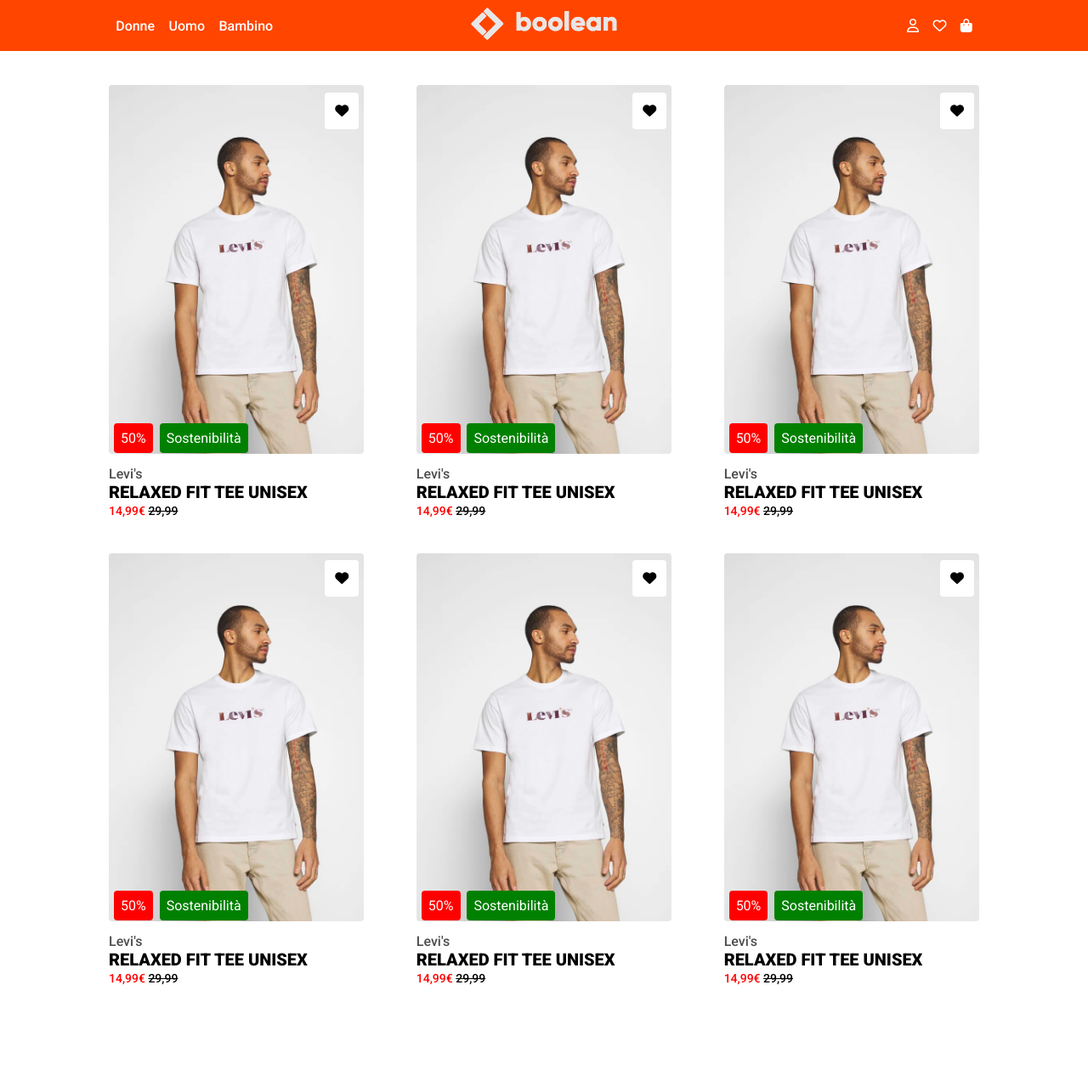
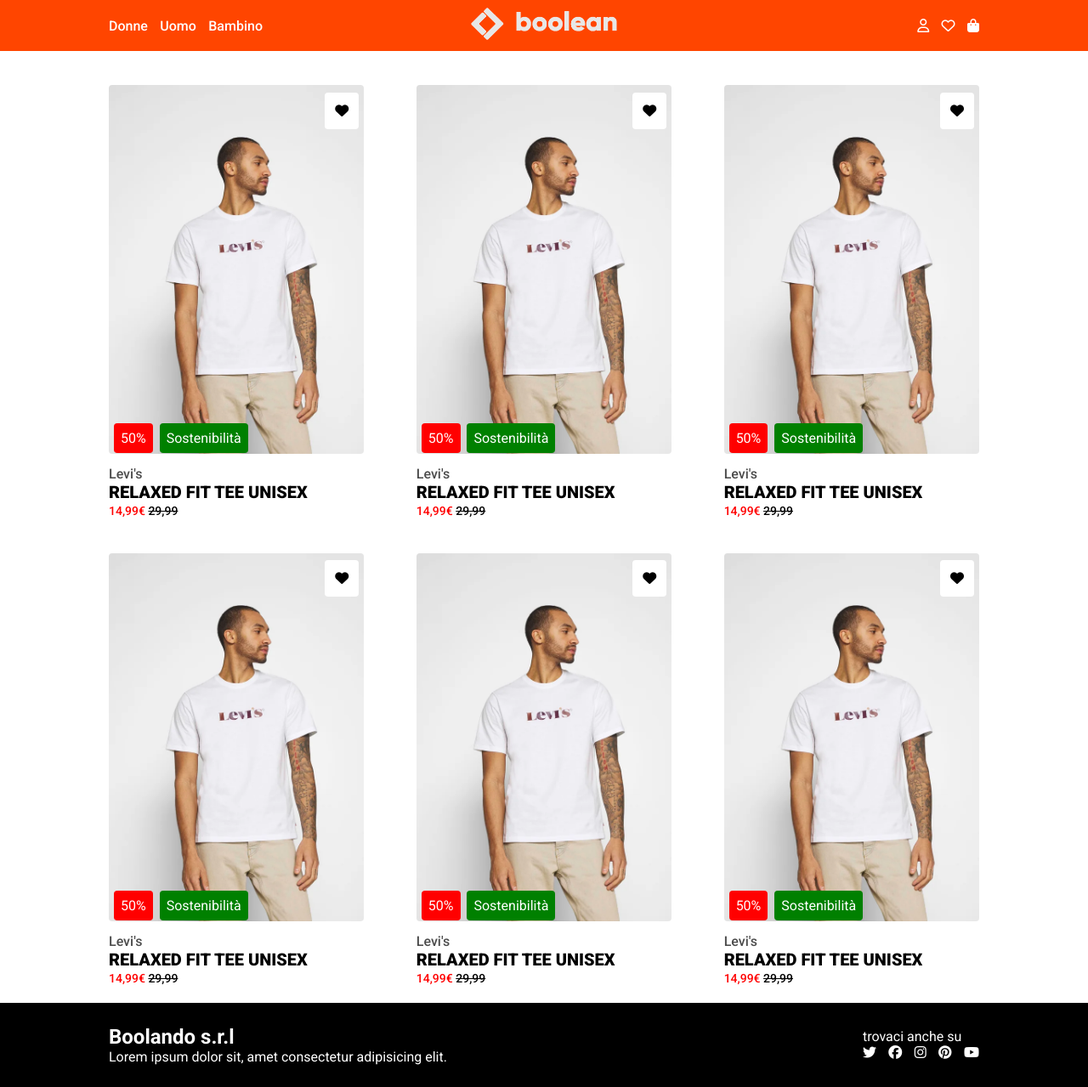
Before and after one commit to Francescosommellaa/html-css-boolando, a plain HTML site: page index.html in a window 1280 px wide. Shown: the whole page at 85% size. Before the commit the page ends 1180 px from the top, so only its background shows below. Drawn offline with Linux system fonts and the light colour scheme.

Commit message:
completa footer

```diff
--- a/CSS/style.css
+++ b/CSS/style.css
@@ -47,9 +47,10 @@ header {
     width: 20%;
 }
 
-.navigazione ul {
+ul {
     display: flex;
     align-items: center;
+    gap: 0.9em ;
 }
 
 .navigazione .left {
@@ -60,8 +61,7 @@ header {
     justify-content: end;
 }
 
-ul .nav-item {
-    padding: 0 4%;
+ul .item {
     font-size: 16px;
     font-weight: 500;
 }
@@ -149,3 +149,11 @@ ul .nav-item {
     color: black;
     text-decoration: line-through;
 }
+
+/* footer */
+
+footer {
+    background-color: black;
+    color: #fff;
+    padding: 2% 0;
+}
--- a/index.html
+++ b/index.html
@@ -25,9 +25,9 @@
             <!-- nav sinistra -->
             <div class="navigazione">
                 <ul class="left">
-                    <li class="nav-item"><a href="#">Donne</a></li>
-                    <li class="nav-item"><a href="#">Uomo</a></li>
-                    <li class="nav-item"><a href="#">Bambino</a></li>
+                    <li class="item"><a href="#">Donne</a></li>
+                    <li class="item"><a href="#">Uomo</a></li>
+                    <li class="item"><a href="#">Bambino</a></li>
                 </ul>
             </div>
 
@@ -39,9 +39,9 @@
             <!-- nav destra -->
             <div class="navigazione">
                 <ul class="right">
-                    <li class="nav-item"><a href="#"><i class="fa-regular fa-user"></i></a></li>
-                    <li class="nav-item"><a href="#"><i class="fa-regular fa-heart"></i></a></li>
-                    <li class="nav-item"><a href="#"><i class="fa-solid fa-bag-shopping"></i></a></li>
+                    <li class="item"><a href="#"><i class="fa-regular fa-user"></i></a></li>
+                    <li class="item"><a href="#"><i class="fa-regular fa-heart"></i></a></li>
+                    <li class="item"><a href="#"><i class="fa-solid fa-bag-shopping"></i></a></li>
                 </ul>
             </div>
         </nav>
@@ -239,6 +239,43 @@
 
     <!-- footer -->
     <footer>
+        <div class="container">
+            <div>
+                <h2>Boolando s.r.l</h2>
+                <span>Lorem ipsum dolor sit, amet consectetur adipisicing elit.</span>
+            </div>
+
+            <div>
+                <span>trovaci anche su</span>
+                <ul>
+                    <li class="item">
+                        <a href="#">
+                            <i class="fa-brands fa-twitter"></i>
+                        </a>
+                    </li>
+                    <li class="item">
+                        <a href="#">
+                            <i class="fa-brands fa-facebook"></i>
+                        </a>
+                    </li>
+                    <li class="item">
+                        <a href="#">
+                            <i class="fa-brands fa-instagram"></i>
+                        </a>
+                    </li>
+                    <li class="item">
+                        <a href="#">
+                            <i class="fa-brands fa-pinterest"></i>
+                        </a>
+                    </li>
+                    <li class="item">
+                        <a href="#">
+                            <i class="fa-brands fa-youtube"></i>
+                        </a>
+                    </li>
+                </ul>
+            </div>
+        </div>
     </footer>
 </body>
 </html>
```
